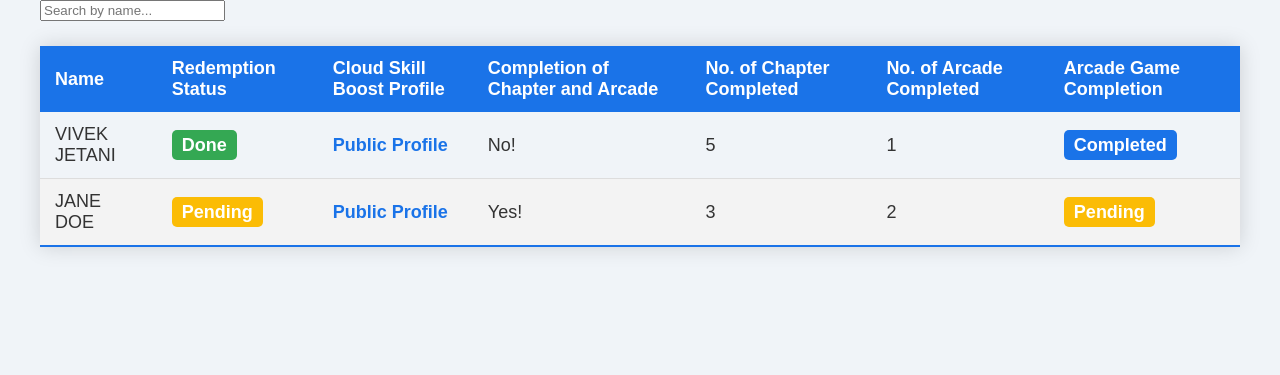
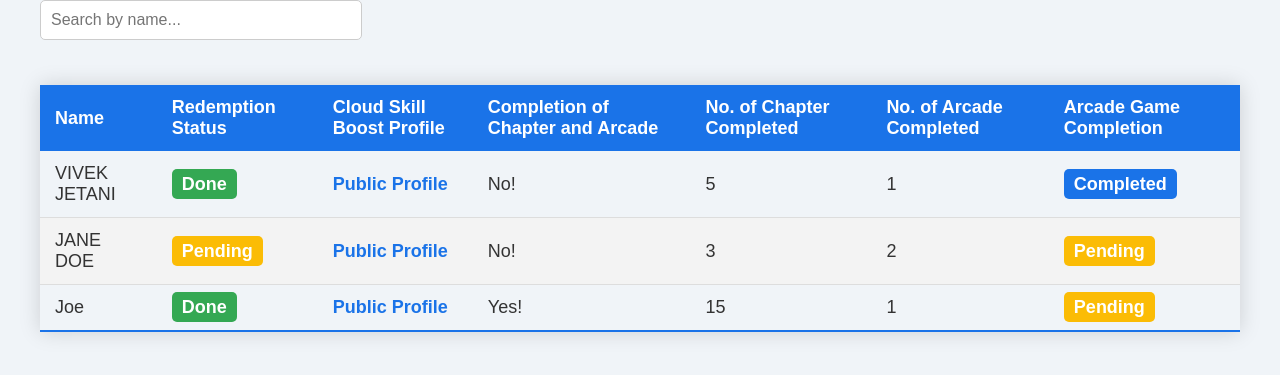
Before and after one commit to ParishiMishra/GDG-Leaderboard, a Flask app: page / in a window 1280 px wide. Shown: the part 133-508 px from the top of the page. Run offline with Flask 3, Linux system fonts and the light colour scheme.

Commit message:
Added completion on condition

```diff
--- a/app.py
+++ b/app.py
@@ -2,31 +2,47 @@ from flask import Flask, render_template
 
 app = Flask(__name__)
 
+# This data could be fetched from a database, API, or CSV file.
+# Here is an example of how it might look:
+participants = [
+    {
+        'name': 'VIVEK JETANI',
+        'redemption_status': 'Done',
+        'profile_url': 'https://cloud.google.com/profile/vivek',
+        'completion': 'No!',
+        'chapters_completed': 5,
+        'arcades_completed': 1,
+        'arcade_completion': 'Completed'
+    },
+    {
+        'name': 'JANE DOE',
+        'redemption_status': 'Pending',
+        'profile_url': 'https://cloud.google.com/profile/jane',
+        'completion': 'Yes!',
+        'chapters_completed': 3,
+        'arcades_completed': 2,
+        'arcade_completion': 'Pending'
+    },
+    {
+        'name': 'Joe',
+        'redemption_status': 'Done',
+        'profile_url': 'https://cloud.google.com/profile/jane',
+        'completion': 'Yes!',
+        'chapters_completed': 15,
+        'arcades_completed': 1,
+        'arcade_completion': 'Pending'
+    },
+    # Add more participants dynamically here
+]
+
 @app.route('/')
 def index():
-    # This data could be fetched from a database, API, or CSV file.
-    # Here is an example of how it might look:
-    participants = [
-        {
-            'name': 'VIVEK JETANI',
-            'redemption_status': 'Done',
-            'profile_url': 'https://cloud.google.com/profile/vivek',
-            'completion': 'No!',
-            'chapters_completed': 5,
-            'arcades_completed': 1,
-            'arcade_completion': 'Completed'
-        },
-        {
-            'name': 'JANE DOE',
-            'redemption_status': 'Pending',
-            'profile_url': 'https://cloud.google.com/profile/jane',
-            'completion': 'Yes!',
-            'chapters_completed': 3,
-            'arcades_completed': 2,
-            'arcade_completion': 'Pending'
-        },
-        # Add more participants dynamically here
-    ]
+
+    for participant in participants:
+        if participant['chapters_completed']==15 and participant['arcades_completed']==1:
+            participant['completion']='Yes!'
+        else:
+            participant['completion']='No!'
 
     # Pass the participants list to the template
     return render_template('index.html', participants=participants)
--- a/static/css/style.css
+++ b/static/css/style.css
@@ -100,6 +100,16 @@ button {
     cursor: pointer;
 }
 
+/* Style for search input */
+input[type="text"] {
+    padding: 10px;
+    width: 300px;
+    border-radius: 5px;
+    border: 1px solid #ccc;
+    margin-bottom: 20px;
+    font-size: 16px;
+}
+
 button:hover {
     background-color: #0f58d0;
 }
--- a/static/js/script.js
+++ b/static/js/script.js
@@ -9,7 +9,7 @@ document.addEventListener('DOMContentLoaded', function() {
         // Populate table with data
         updateTable(data);
 
-        // Add event listener for search functionality
+        // Adding event listener for search functionality
         searchBar.addEventListener('input', function() {
           const searchTerm = searchBar.value.toLowerCase();
           const filteredData = data.filter(item =>
--- a/templates/index.html
+++ b/templates/index.html
@@ -3,7 +3,7 @@
 <head>
     <meta charset="UTF-8">
     <meta name="viewport" content="width=device-width, initial-scale=1.0">
-    <title>GDSC Study Jams</title>
+    <title>GDSC GenAI Study Jams</title>
     <link rel="stylesheet" href="{{url_for('static', filename='css/style.css')}}">
     <script>
         // JavaScript function to filter participants as the input changes
```
